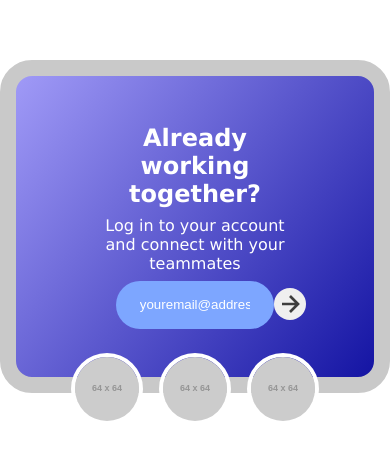
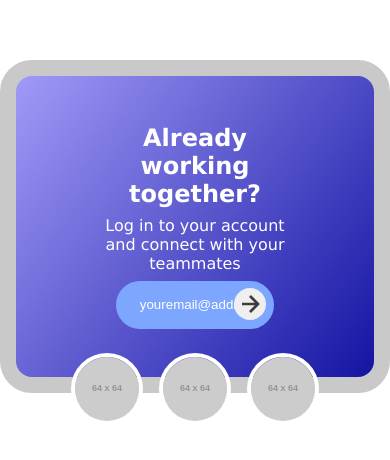
Before and after one commit to SirMarkus73/frontend-challenges, a plain HTML site: page iCodeThis/Social-Login/index.html in a window 390 px wide. Shown: the part 196-656 px from the top of the page. Drawn offline with Linux system fonts and the light colour scheme; placeholder pictures from the web are drawn by us.

Commit message:
Css responsive improved

```diff
--- a/iCodeThis/Social-Login/style.css
+++ b/iCodeThis/Social-Login/style.css
@@ -62,10 +62,6 @@ body {
   .email-form {
     width: 100%;
   }
-
-  .submit-button {
-    translate: 2.5rem;
-  }
 }
 
 .members img {
```
